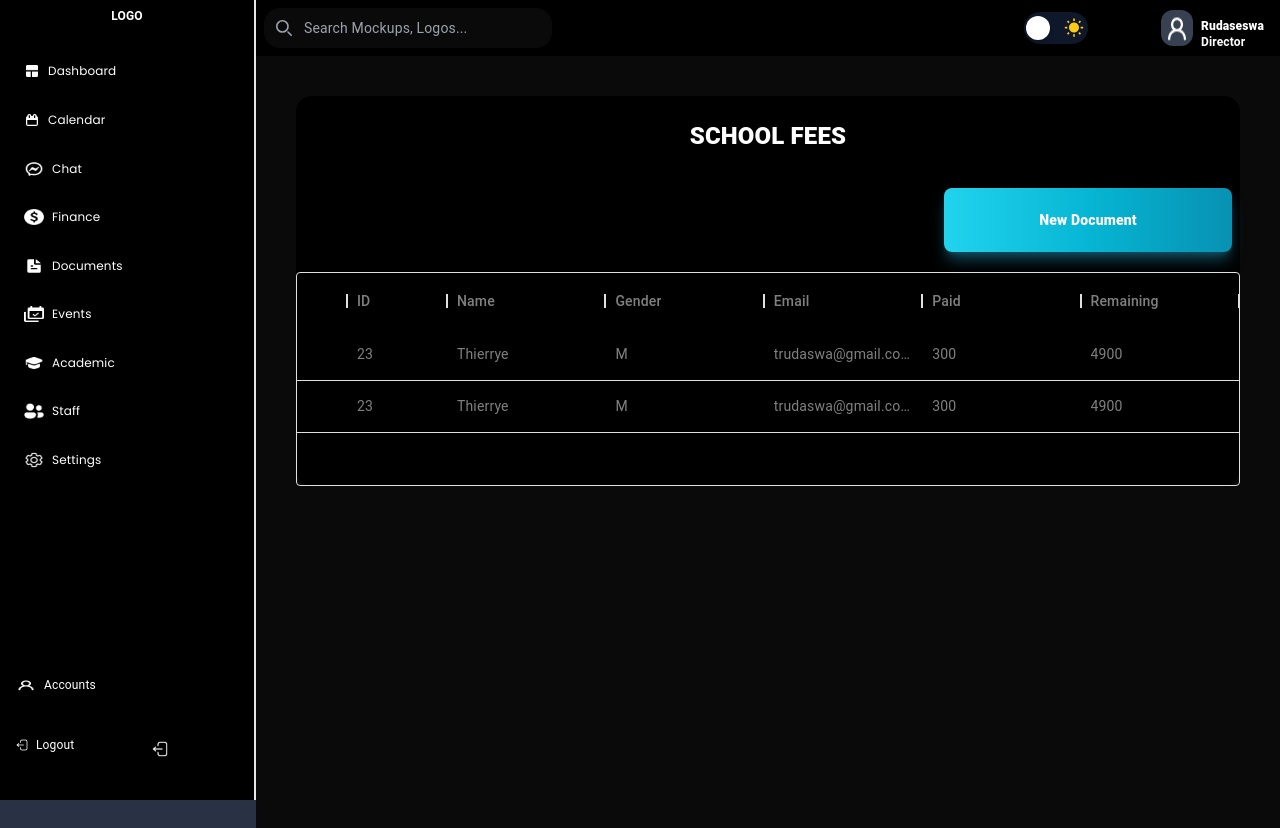
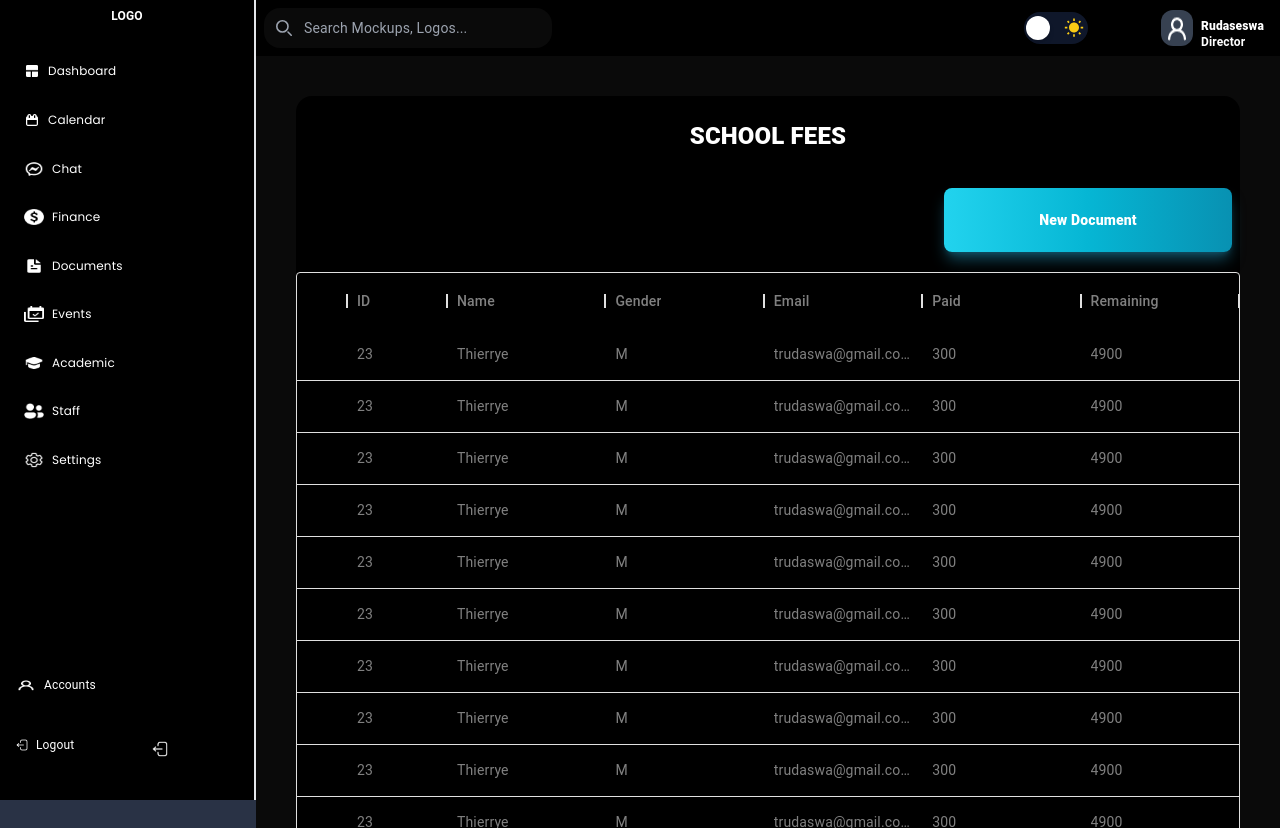
Before and after one commit to thierryrudaseswa/SCHOOL-MANAGEMENT-SYSTEM, a React (Vite) app: page /document in a window 1280 px wide. Built offline with nearby package versions, Linux system fonts and the light colour scheme; what mic-recorder-to-mp3 would draw is missing.

Commit message:
The update project with darkmode on all pages

```diff
--- a/src/pages/Finance/Finance.tsx
+++ b/src/pages/Finance/Finance.tsx
@@ -18,9 +18,7 @@ const InvoiceGrid = ({ columns, rows, darkMode = false }: Props) => {
       getRowId={(row) => row.id}
       getRowClassName={(params) => (darkMode ? 'dark-mode-row' : '#808080')}
       sx={{
-        "& .header-name": {
-          color: darkMode ? 'black' : '#808080', // apply the color #808080 to the name header when dark mode is false
-        },
+
         "& .MuiDataGrid-root": {
           border: "none",
         },
@@ -32,6 +30,7 @@ const InvoiceGrid = ({ columns, rows, darkMode = false }: Props) => {
         },
         "& .MuiDataGrid-virtualScroller": {
           "@apply bg-gray-200": "",
+
         },
         "& .MuiDataGrid-footerContainer": {
           "@apply bg-blue-700": "",
--- a/src/pages/Finance/InvoiceData.tsx
+++ b/src/pages/Finance/InvoiceData.tsx
@@ -35,6 +35,15 @@ interface FeeData extends BaseInvoice {
 const FeeData: FeeData[] = [
   {
     id: 23,
+    name: "Thierry",
+    gender: "M",
+    paid: 300,
+    remaining: 4900,
+    email: "trudaswa@gmail.com",
+
+  },
+  {
+    id: 23,
     name: "Thierrye",
     gender: "M",
     paid: 300,
@@ -51,6 +60,70 @@ const FeeData: FeeData[] = [
     email: "trudaswa@gmail.com",
 
   },
+  {
+    id: 23,
+    name: "Thierrye",
+    gender: "M",
+    paid: 300,
+    remaining: 4900,
+    email: "trudaswa@gmail.com",
+
+  },
+  {
+    id: 23,
+    name: "Thierrye",
+    gender: "M",
+    paid: 300,
+    remaining: 4900,
+    email: "trudaswa@gmail.com",
+
+  },
+  {
+    id: 23,
+    name: "Thierrye",
+    gender: "M",
+    paid: 300,
+    remaining: 4900,
+    email: "trudaswa@gmail.com",
+
+  },
+  {
+    id: 23,
+    name: "Thierrye",
+    gender: "M",
+    paid: 300,
+    remaining: 4900,
+    email: "trudaswa@gmail.com",
+
+  },
+  {
+    id: 23,
+    name: "Thierrye",
+    gender: "M",
+    paid: 300,
+    remaining: 4900,
+    email: "trudaswa@gmail.com",
+
+  },
+  {
+    id: 23,
+    name: "Thierrye",
+    gender: "M",
+    paid: 300,
+    remaining: 4900,
+    email: "trudaswa@gmail.com",
+
+  },
+  {
+    id: 23,
+    name: "Thierrye",
+    gender: "M",
+    paid: 300,
+    remaining: 4900,
+    email: "trudaswa@gmail.com",
+
+  },
+
 ];
 
 export { InvoiceData, FeeData };
```
